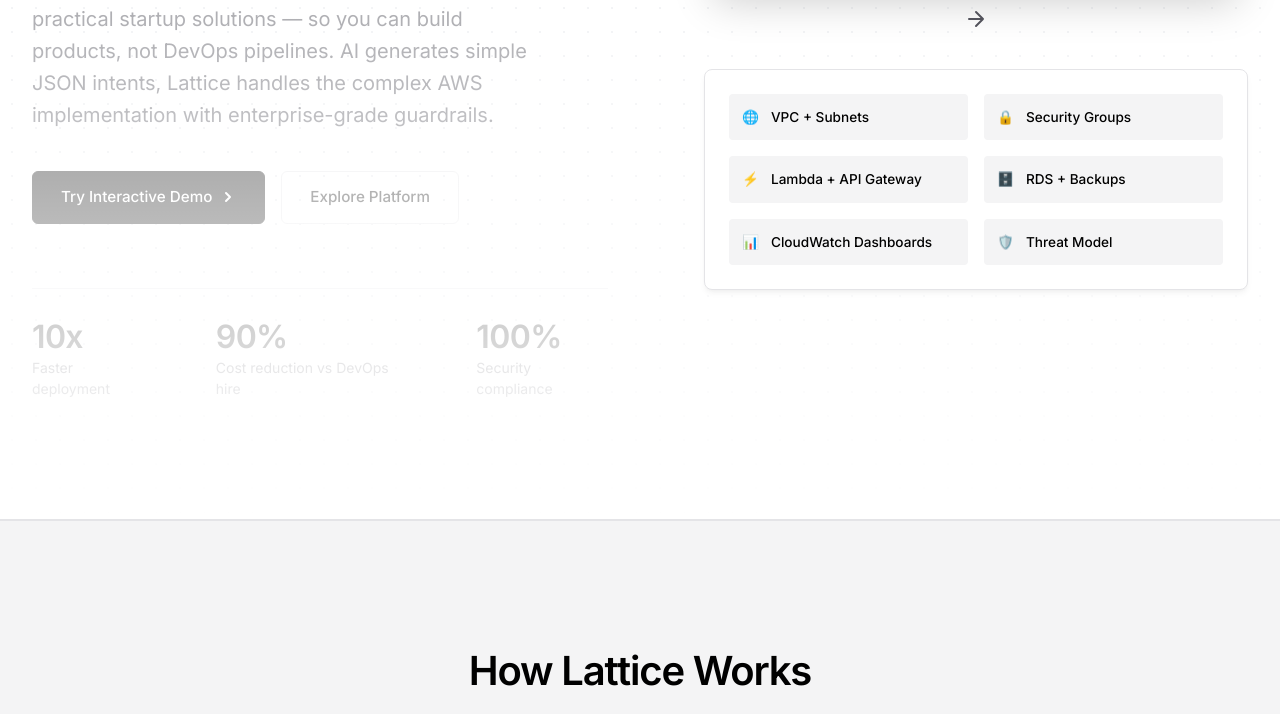
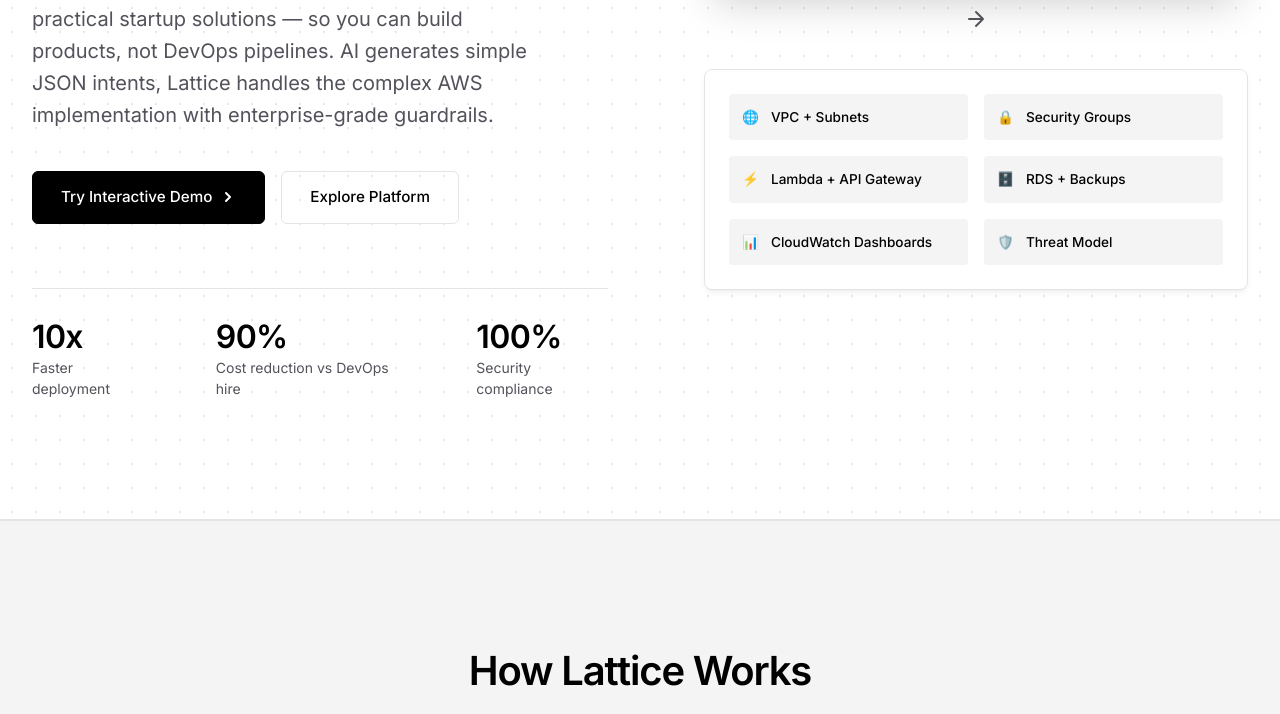
Before and after one commit to bhavdeep98/lattice.ai, a website: page website/index.html in a window 1280 px wide. Shown: the part 580-1294 px from the top of the page. Drawn offline with Linux system fonts and the light colour scheme.

Commit message:
Fix hero visibility by removing gradient overlay

```diff
--- a/website/styles.css
+++ b/website/styles.css
@@ -129,16 +129,7 @@
     border-bottom: 1px solid var(--color-border);
 }
 
-.hero::before {
-    content: '';
-    position: absolute;
-    top: 0;
-    left: 0;
-    right: 0;
-    bottom: 0;
-    background: linear-gradient(180deg, rgba(255, 255, 255, 0) 0%, rgba(255, 255, 255, 1) 100%);
-    pointer-events: none;
-}
+
 
 .hero-container {
     max-width: 1280px;
```
